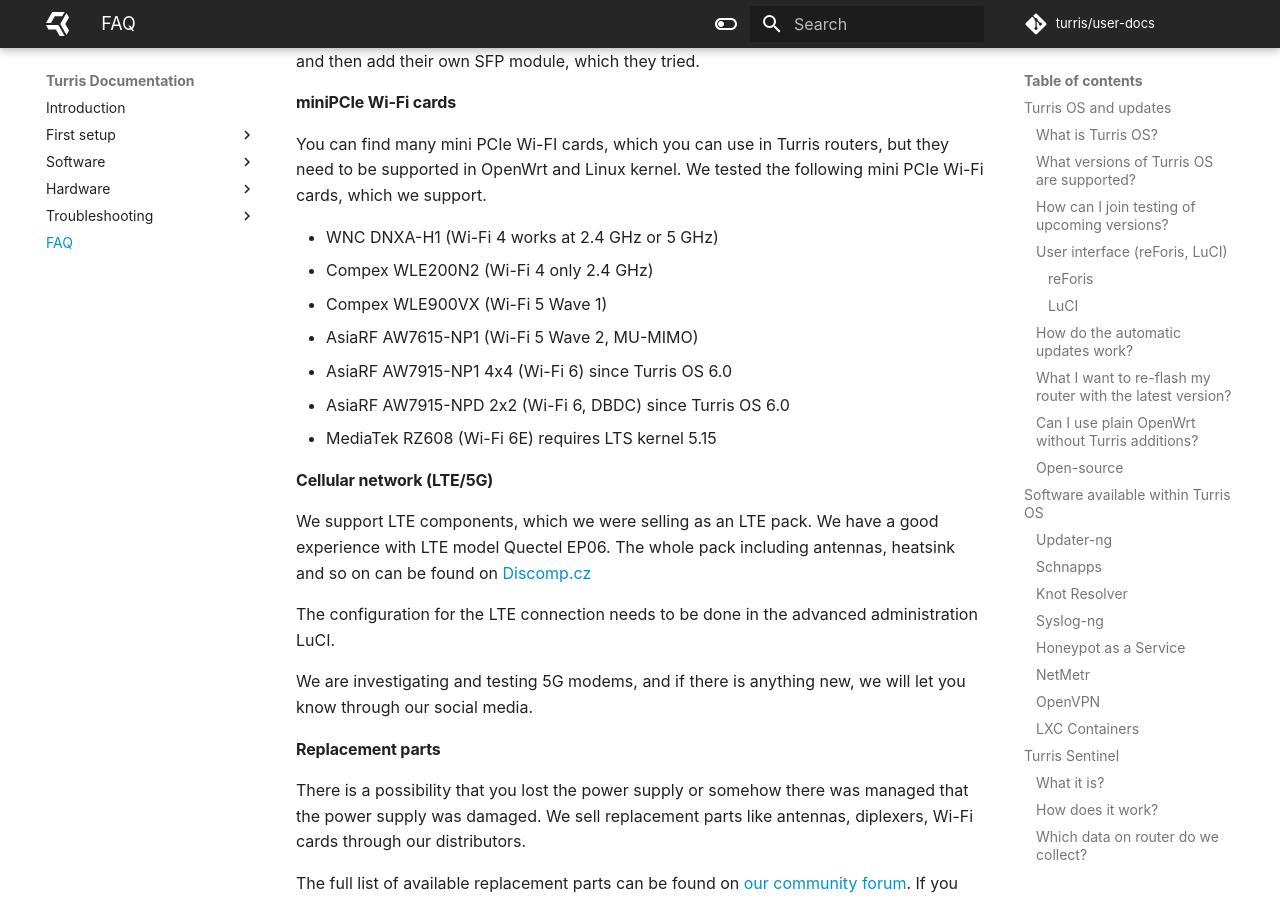
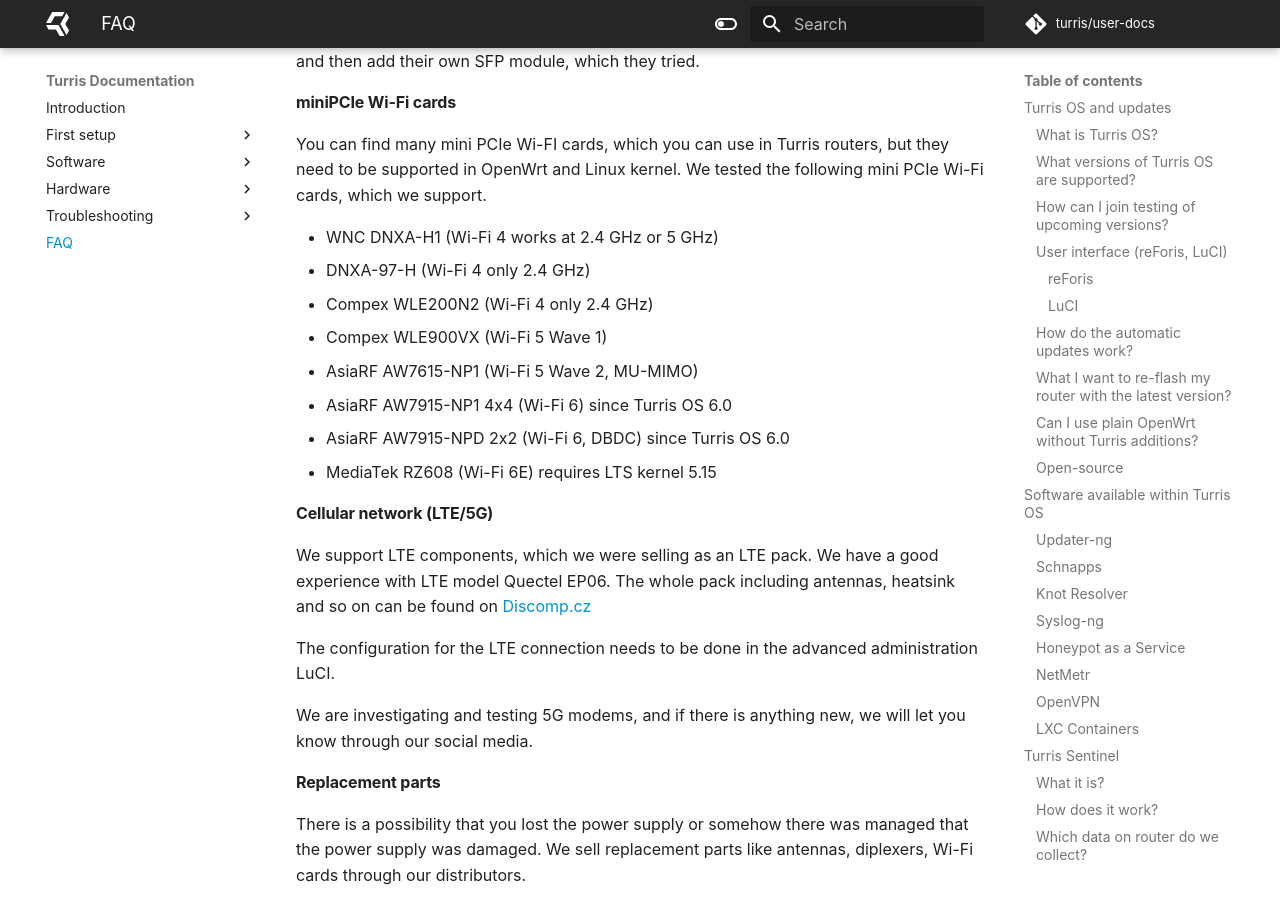
Before and after one commit to turris-cz/user-docs, an MkDocs documentation site: the page built from docs/basics/faq.md, in a window 1280 px wide and 900 px high, scrolled down 5582 px. Built offline with MkDocs 1.6.1 and Material for MkDocs 9.7.7, drawn with Linux system fonts in a browser that asks for light colours; plug-ins that fetch from the network failed and are left out.

Commit message:
faq: Add miniPCIe Wi-Fi card: DNXA-97-H as supported
This small miniPCIe Wi-Fi card (it's only 2.4 GHz) is included in Turris Omnia Wi-Fi 6 edition

```diff
--- a/docs/basics/faq.md
+++ b/docs/basics/faq.md
@@ -243,6 +243,7 @@
 supported in OpenWrt and Linux kernel. We tested the following mini PCIe Wi-Fi cards, which we support.
 
 - WNC DNXA-H1 (Wi-Fi 4 works at 2.4 GHz or 5 GHz)
+- DNXA-97-H (Wi-Fi 4 only 2.4 GHz)
 - Compex WLE200N2 (Wi-Fi 4 only 2.4 GHz)
 - Compex WLE900VX (Wi-Fi 5 Wave 1)
 - AsiaRF AW7615-NP1 (Wi-Fi 5 Wave 2, MU-MIMO)
```
